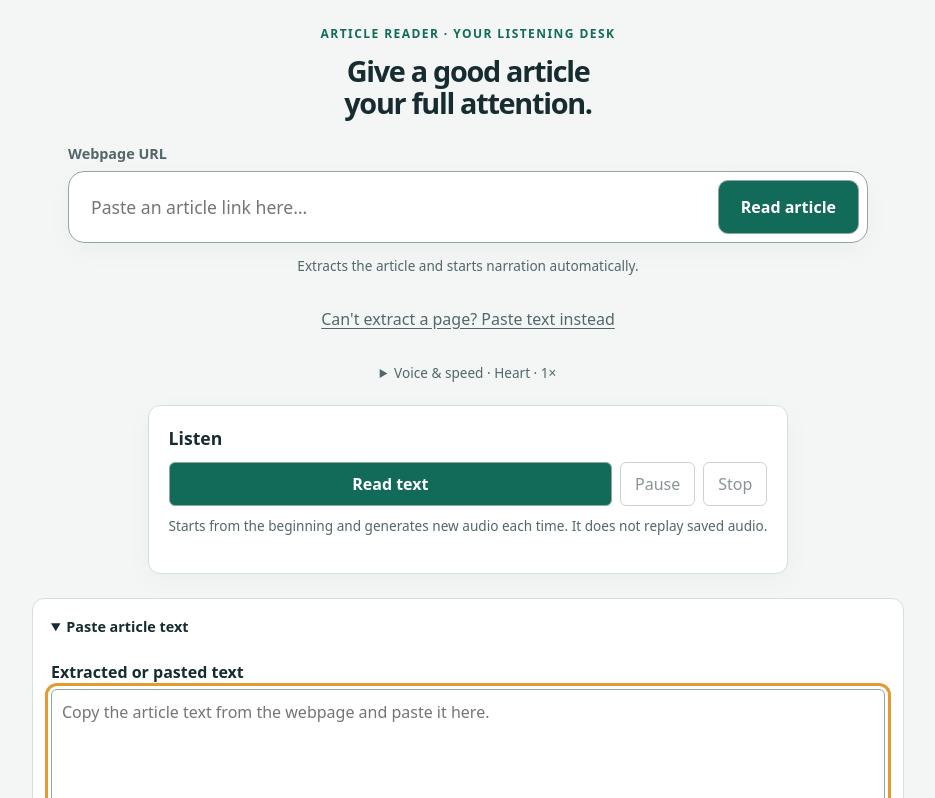
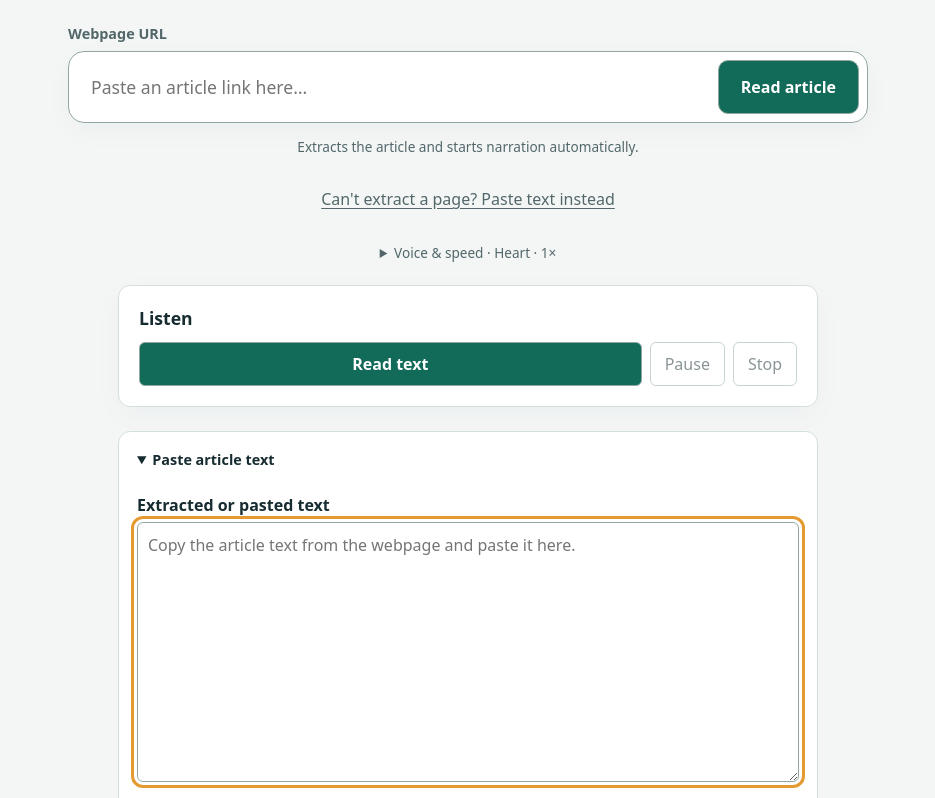
Before and after one commit to acramatte/article-reader, a website built with Vite: page index.html in a window 1280 px wide. Both pictures are taken after a click on the button "Can't extract a page? Paste text instead". Shown: the top 798 px of the page, without its empty margins (172-1107 px from the left). Built offline with nearby package versions, Linux system fonts and the light colour scheme.

Commit message:
fix: compact listening layout and align content cards
Remove redundant playback hints, keep the URL form wider than the shared content column, and collapse landing copy when content is revealed.

Tests: npm test (21 passed); CHOKIDAR_USEPOLLING=1 npm run test:browser (22 passed); npm run build.

```diff
--- a/index.html
+++ b/index.html
@@ -5,7 +5,7 @@
   <meta name="viewport" content="width=device-width, initial-scale=1.0" />
   <title>Article Reader</title>
   <style>
-    :root { color-scheme: light; font: 16px system-ui, sans-serif; color: #172c31; background: #f3f6f5; }
+    :root { --content-width: 700px; --url-width: 800px; color-scheme: light; font: 16px system-ui, sans-serif; color: #172c31; background: #f3f6f5; }
     * { box-sizing: border-box; }
     body { display: flex; flex-direction: column; min-height: 100vh; max-width: 920px; margin: 0 auto; padding: 0 24px; overflow-anchor: none; }
     #reader { display: flex; flex: 1; flex-direction: column; }
@@ -54,7 +54,7 @@
     .hint { font-size: 0.85rem; color: #53676b; }
     .hero { padding: clamp(64px, 16vh, 160px) 0 28px; text-align: center; transition: padding 650ms cubic-bezier(.22, 1, .36, 1); }
     .intro { font-size: 1.1rem; margin: 16px auto 32px; max-width: 560px; max-height: 100px; overflow: hidden; opacity: 1; line-height: 1.6; transition: margin 650ms ease, max-height 650ms ease, opacity 650ms ease; }
-    #url-form { max-width: 800px; margin: 0 auto; }
+    #url-form { width: 100%; max-width: var(--url-width); margin: 0 auto; }
     #url-form label { text-align: left; color: #53676b; font-size: 0.9rem; margin-bottom: 8px; }
     .url-action { display: flex; gap: 8px; padding: 8px; border: 1px solid #93a7a1; border-radius: 16px; background: white; box-shadow: 0 8px 28px #172c3108; }
     #url { flex: 1; min-width: 0; border: 0; font-size: 1.1rem; padding: 14px; min-height: 54px; background: white; }
@@ -62,11 +62,13 @@
     .fallback-link { background: transparent; border: 0; color: #53676b; text-decoration: underline; text-underline-offset: 3px; margin-top: 8px; }
     .fallback-link.recommended { color: #126b59; font-weight: 650; }
     .is-revealed .hero { padding-top: 24px; padding-bottom: 8px; }
-    .is-revealed h1 { font-size: 1.8rem; margin: 12px 0; }
-    .is-revealed .intro { max-height: 0; opacity: 0; margin: 12px auto; }
+    .hero-copy { display: grid; grid-template-rows: 1fr; opacity: 1; visibility: visible; transition: grid-template-rows 650ms ease, opacity 650ms ease, visibility 650ms; }
+    .hero-copy-inner { min-height: 0; overflow: hidden; }
+    .is-revealed .hero-copy { grid-template-rows: 0fr; opacity: 0; visibility: hidden; }
     #workspace { animation: article-arrival 650ms ease both; }
     @keyframes article-arrival { from { opacity: 0; transform: translateY(16px); } to { opacity: 1; transform: translateY(0); } }
-    .console { max-width: 700px; margin: 0 auto 24px; box-shadow: 0 8px 30px #172c3108; }
+    .console, #workspace { width: 100%; max-width: var(--content-width); margin-inline: auto; }
+    .console { margin: 0 auto 24px; box-shadow: 0 8px 30px #172c3108; }
     .console h2 { margin: 0; font-size: 1.1rem; }
     .console-heading { display: flex; align-items: baseline; justify-content: space-between; gap: 12px; flex-wrap: wrap; margin-bottom: 12px; }
     .console-heading #status { margin: 0; font-size: 0.9rem; }
@@ -78,7 +80,6 @@
     #editor label { margin-top: 16px; }
     .transport { display: flex; gap: 8px; margin-top: 12px; }
     #read-start { flex: 1; font-weight: 650; }
-    #playback-hint { margin: 10px 0 18px; }
     #status { margin: 0 0 16px; }
     details { border-top: 1px solid #e3ebe7; padding: 12px 0; }
     summary { cursor: pointer; font-size: 0.9rem; color: #53676b; min-height: 28px; }
@@ -102,15 +103,19 @@
       .transport .secondary { flex: 1; }
     }
     @media (max-width: 360px) { h1 { font-size: 1.85rem; } }
-    @media (prefers-reduced-motion: reduce) { .hero, h1, .intro { transition: none; } #workspace { animation: none; } }
+    @media (prefers-reduced-motion: reduce) { .hero, h1, .intro, .hero-copy { transition: none; } #workspace { animation: none; } }
   </style>
 </head>
 <body>
   <main id="reader">
-    <header class="hero" aria-labelledby="page-title">
-      <p class="eyebrow">Article Reader · Your listening desk</p>
-      <h1 id="page-title">Give a good article<br /> your full attention.</h1>
-      <p class="intro">Paste a link. Find the article behind the page.<br />Then settle in and listen.</p>
+    <header class="hero" aria-label="Article reader">
+      <div class="hero-copy">
+        <div class="hero-copy-inner">
+          <p class="eyebrow">Article Reader · Your listening desk</p>
+          <h1 id="page-title">Give a good article<br /> your full attention.</h1>
+          <p class="intro">Paste a link. Find the article behind the page.<br />Then settle in and listen.</p>
+        </div>
+      </div>
       <form id="url-form">
         <label for="url">Webpage URL</label>
         <div class="url-action">
@@ -137,11 +142,10 @@
     </div>
     <div id="playback" hidden>
       <div class="transport" role="group" aria-label="Playback controls">
-        <button id="read-start" type="button" aria-describedby="playback-hint">Read again</button>
-        <button id="pause" type="button" class="secondary" disabled aria-describedby="playback-hint">Pause</button>
-        <button id="stop" type="button" class="secondary" disabled aria-describedby="playback-hint">Stop</button>
+        <button id="read-start" type="button">Read again</button>
+        <button id="pause" type="button" class="secondary" disabled>Pause</button>
+        <button id="stop" type="button" class="secondary" disabled>Stop</button>
       </div>
-      <p id="playback-hint" class="hint">Read again starts from the beginning and generates new audio, not saved audio.</p>
     </div>
 
     <details id="diagnostics" hidden>
--- a/main.js
+++ b/main.js
@@ -18,9 +18,6 @@ function renderSource() {
   setDisabled($("#read-url"), active);
   setDisabled($("#paste-fallback"), active);
   setText($("#read-start"), hasReadText || source === "url" ? "Read again" : "Read text");
-  setText($("#playback-hint"), active
-    ? "Pause holds your place. Resume continues there; Stop discards the audio."
-    : "Starts from the beginning and generates new audio each time. It does not replay saved audio.");
 }
 
 function revealWorkspace() {
```
Also changed, not shown: tests/browser/console.spec.mjs (+23 -2 lines), tests/browser/landing.spec.mjs (+20 -7 lines).
